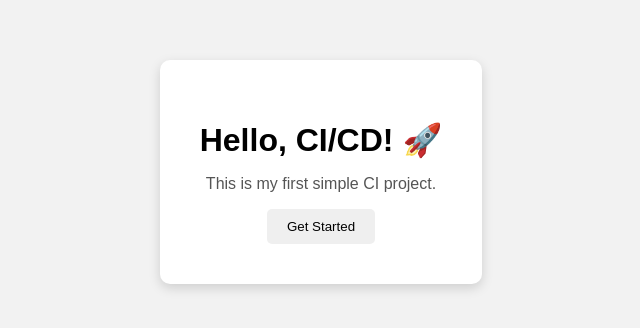
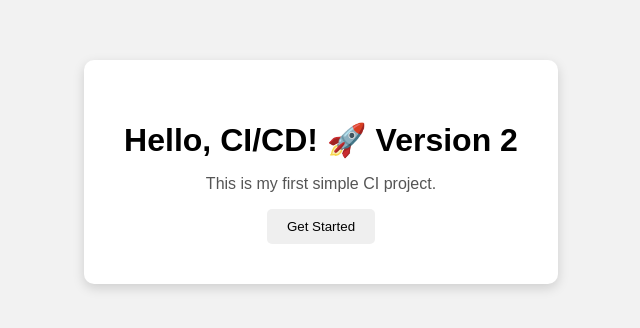
Before and after one commit to Ritik-Raj123/Simple_App, a plain HTML site: page index.html in a window 1280 px wide. Shown: the part 228-556 px from the top of the page, without its empty margins (319-959 px from the left). Drawn offline with Linux system fonts and the light colour scheme.

Commit message:
Updated heading

```diff
--- a/index.html
+++ b/index.html
@@ -9,7 +9,7 @@
 <body>
 
     <div class="card">
-        <h1>Hello, CI/CD! 🚀</h1>
+        <h1>Hello, CI/CD! 🚀 Version 2</h1>
         <p>This is my first simple CI project.</p>
         <button>Get Started</button>
     </div>
```
